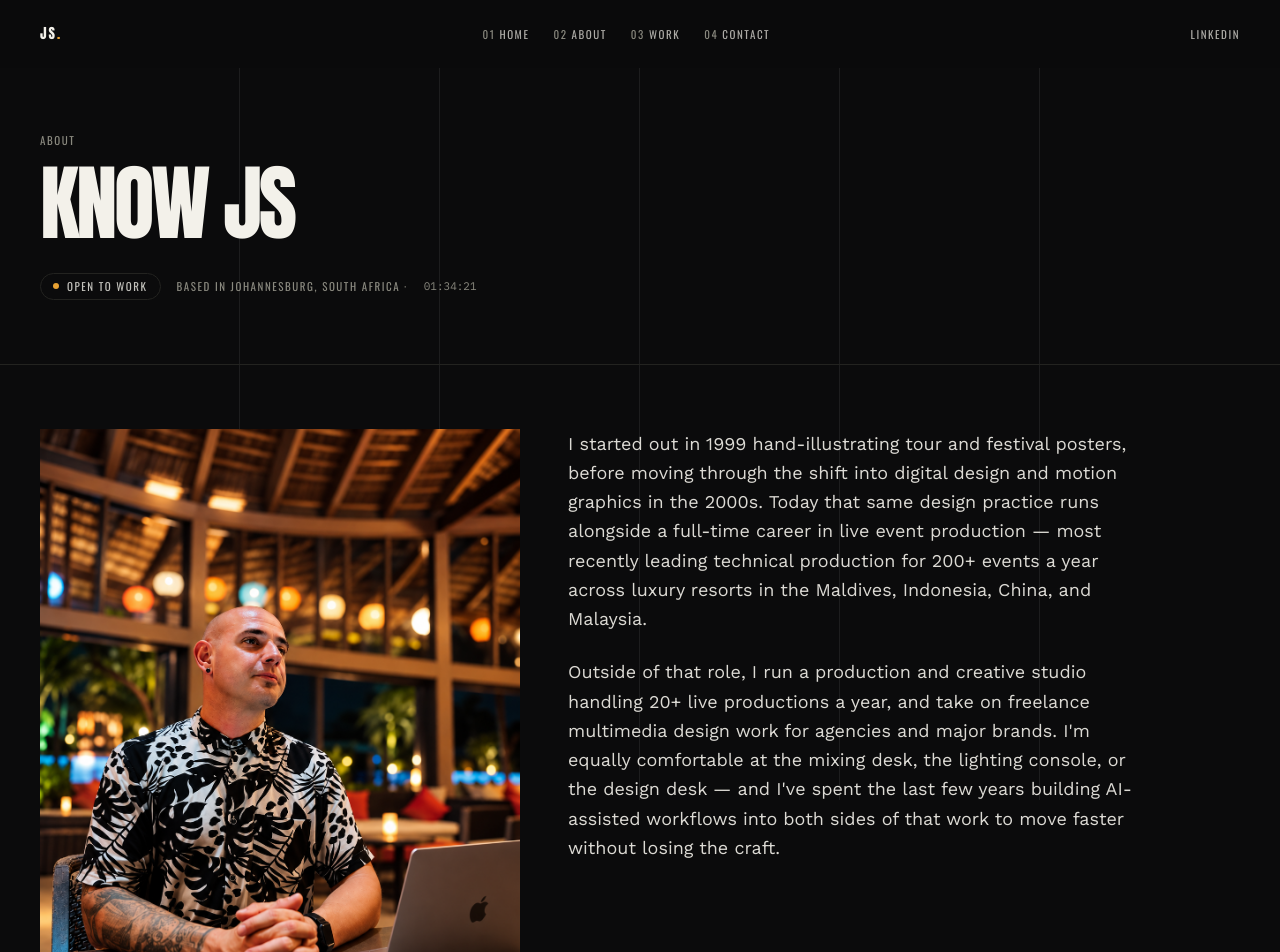
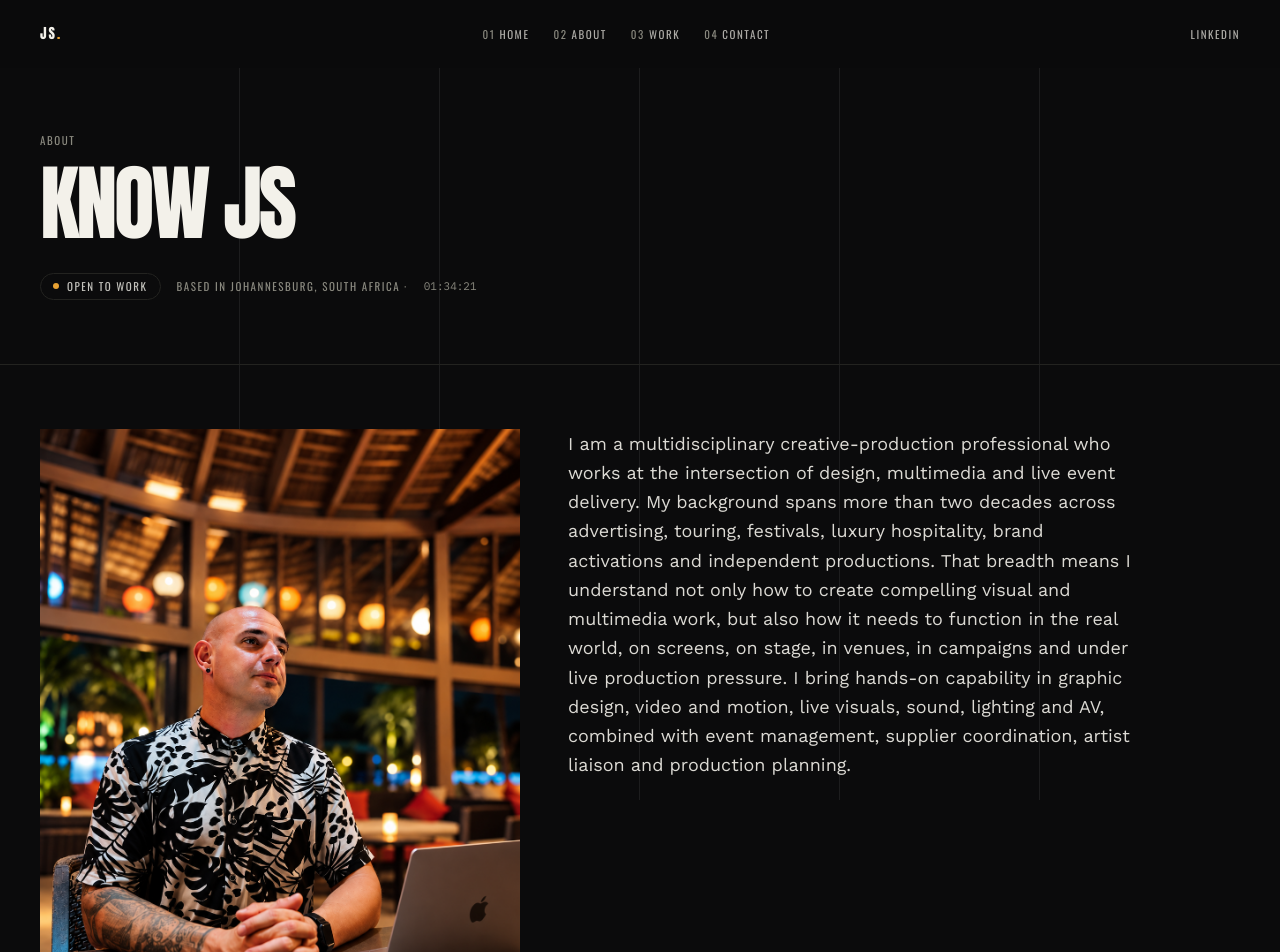
Before and after one commit to Jadd-Hard/jadd-hard-portfolio, a Next.js app: page /about in a window 1280 px wide. Shown: the top 952 px of the page. Built offline with nearby package versions, Linux system fonts and the light colour scheme.

Commit message:
Revise aboutFull section for clarity and impact
Updated the aboutFull section to provide a more concise and focused description of professional experience and skills.

```diff
--- a/content/site.ts
+++ b/content/site.ts
@@ -95,8 +95,7 @@ export const profile = {
   aboutTeaser:
     "I plan and run large-scale live events, and I design the brand campaigns, motion content, and visuals that go with them — one continuous practice, not two separate careers.",
   aboutFull: [
-    "I started out in 1999 hand-illustrating tour and festival posters, before moving through the shift into digital design and motion graphics in the 2000s. Today that same design practice runs alongside a full-time career in live event production — most recently leading technical production for 200+ events a year across luxury resorts in the Maldives, Indonesia, China, and Malaysia.",
-    "Outside of that role, I run a production and creative studio handling 20+ live productions a year, and take on freelance multimedia design work for agencies and major brands. I'm equally comfortable at the mixing desk, the lighting console, or the design desk — and I've spent the last few years building AI-assisted workflows into both sides of that work to move faster without losing the craft.",
+    "I am a multidisciplinary creative-production professional who works at the intersection of design, multimedia and live event delivery. My background spans more than two decades across advertising, touring, festivals, luxury hospitality, brand activations and independent productions. That breadth means I understand not only how to create compelling visual and multimedia work, but also how it needs to function in the real world, on screens, on stage, in venues, in campaigns and under live production pressure. I bring hands-on capability in graphic design, video and motion, live visuals, sound, lighting and AV, combined with event management, supplier coordination, artist liaison and production planning.",
   ],
   cvUrl: "/resume.pdf",
   skills: [
```
